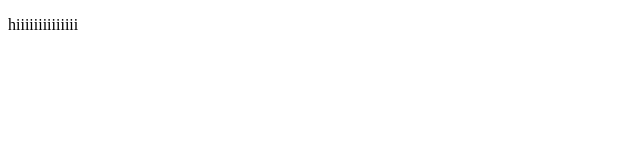
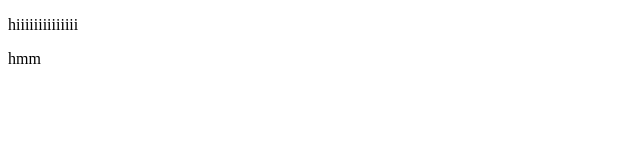
Before and after one commit to abhinavraj314/demo-repo, a plain HTML site: page index.html in a window 1280 px wide. Shown: the full height of the page, 0-640 px from the left. Drawn offline with Linux system fonts and the light colour scheme.

Commit message:
2nd commit

```diff
--- a/index.html
+++ b/index.html
@@ -7,5 +7,6 @@
   </head>
   <body>
     <p>hiiiiiiiiiiiiii</p>
+    <p>hmm</p>
   </body>
 </html>
```
